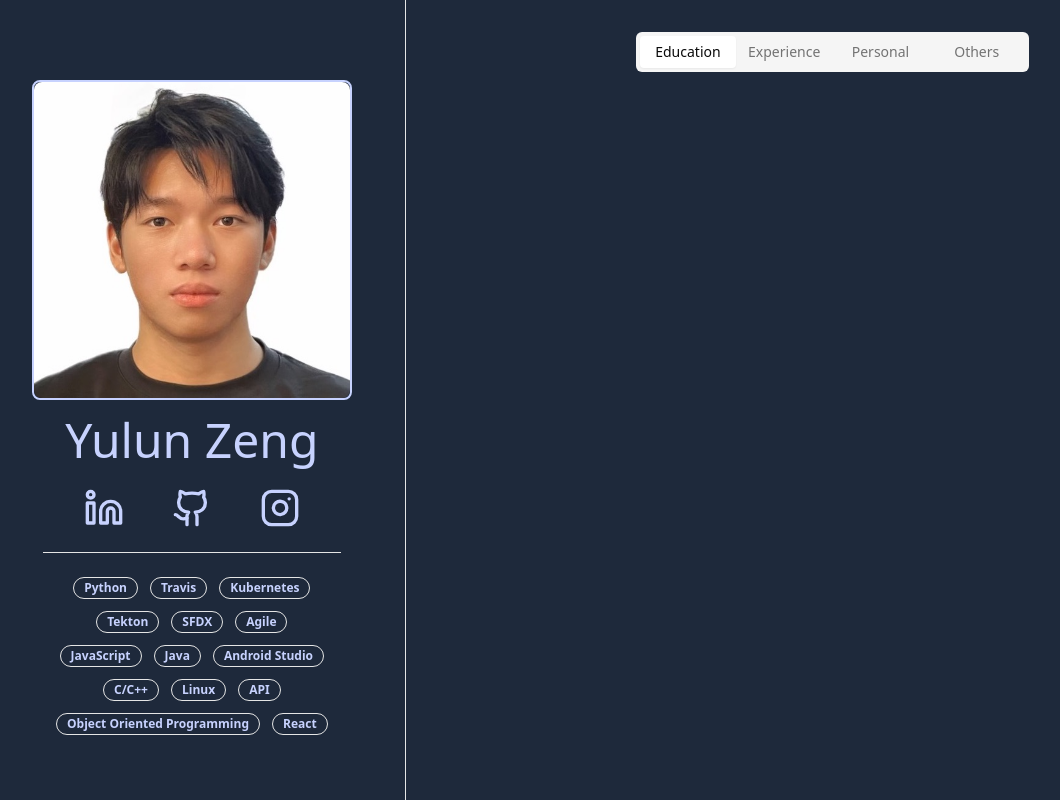
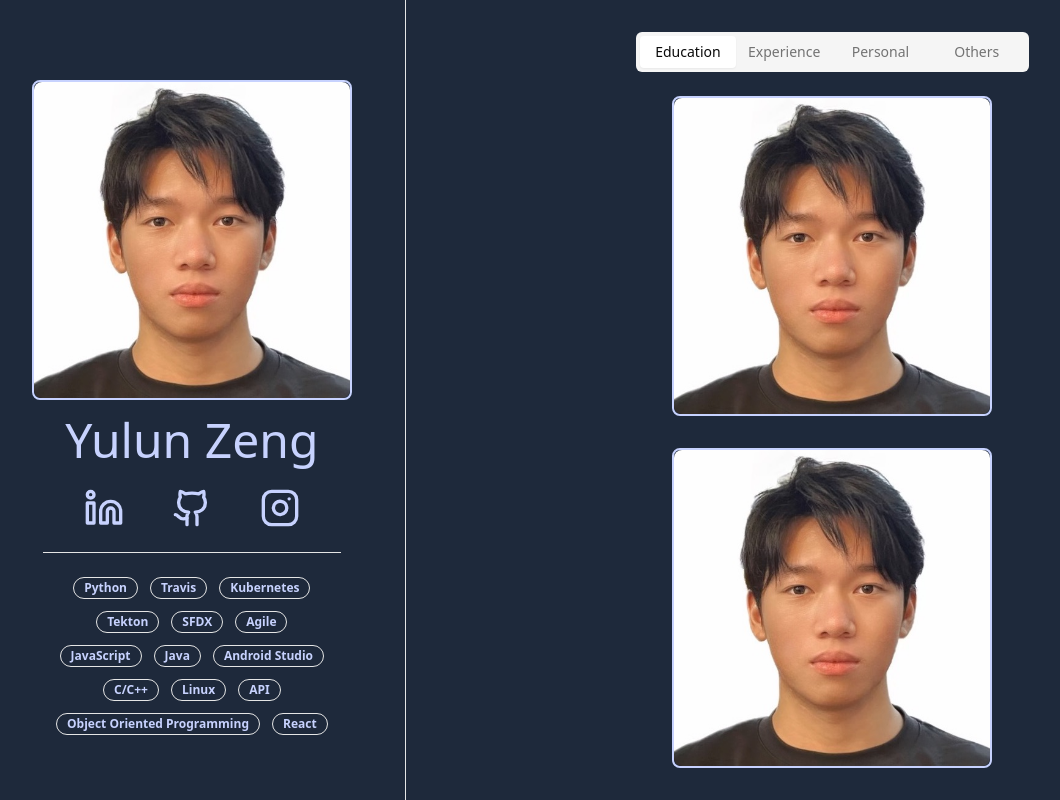
Before and after one commit to YunZng/YunZng, a React (Vite) app: page / in a window 1280 px wide. Shown: the whole page, without its empty margins (21-1081 px from the left). Built offline with nearby package versions, Linux system fonts and the light colour scheme.

Commit message:
made more dynamic

```diff
--- a/src/assets/data.ts
+++ /dev/null
@@ -1 +0,0 @@
-export const skills = ['Python', 'Travis', 'Kubernetes', 'Tekton', 'SFDX', 'Agile', 'JavaScript', 'Java', 'Android Studio', 'C/C++', 'Linux', 'API', 'Object Oriented Programming', 'React']
--- /dev/null
+++ b/src/assets/data.tsx
@@ -0,0 +1,28 @@
+import Education from "@/components/content/Education";
+import Experience from "@/components/content/Experience";
+import Others from "@/components/content/Others";
+import Personal from "@/components/content/Personal";
+
+export const skills = [
+  "Python",
+  "Travis",
+  "Kubernetes",
+  "Tekton",
+  "SFDX",
+  "Agile",
+  "JavaScript",
+  "Java",
+  "Android Studio",
+  "C/C++",
+  "Linux",
+  "API",
+  "Object Oriented Programming",
+  "React",
+];
+
+export const menuItems: any = {
+  Education: <Education/>,
+  Experience: <Experience/>,
+  Personal: <Personal/>,
+  Others: <Others/>,
+};
--- a/src/components/content/Education.tsx
+++ b/src/components/content/Education.tsx
@@ -0,0 +1,27 @@
+import Avatar from "../header/Avatar";
+
+export default function Education(){
+    return(
+        <div>
+            <Avatar/>
+            <Avatar/>
+            <Avatar/>
+            <Avatar/>
+            <Avatar/>
+            <Avatar/>
+            <Avatar/>
+            <Avatar/>
+            <Avatar/>
+            <Avatar/>
+            <Avatar/>
+            <Avatar/>
+            <Avatar/>
+            <Avatar/>
+            <Avatar/>
+            <Avatar/>
+            <Avatar/>
+            <Avatar/>
+            <Avatar/>
+        </div>
+    )
+}
--- /dev/null
+++ b/src/components/content/Experience.tsx
@@ -0,0 +1,9 @@
+import Avatar from "../header/Avatar";
+
+export default function Experience(){
+    return(
+        <div>
+            <Avatar/>
+        </div>
+    )
+}
--- /dev/null
+++ b/src/components/content/Menu.tsx
@@ -0,0 +1,23 @@
+import { TabsList, TabsTrigger } from "@/components/ui/tabs";
+
+export default function Menu({
+  menuNames,
+  setSelected,
+}: {
+  menuNames: string[];
+  setSelected: any;
+}) {
+  return (
+    <div className="flex justify-center sticky top-8 z-50">
+      <TabsList className="grid grid-cols-4">
+        {menuNames.map((menuName) => {
+          return (
+            <TabsTrigger key={menuName} value={menuName} onClick={()=>setSelected(menuName)}>
+              {menuName}
+            </TabsTrigger>
+          );
+        })}
+      </TabsList>
+    </div>
+  );
+}
--- a/src/components/content/NavMenu.tsx
+++ /dev/null
@@ -1,24 +0,0 @@
-import { Tabs, TabsContent, TabsList, TabsTrigger } from "@/components/ui/tabs";
-import { useState } from "react";
-
-export default function NavMenu() {
-  const texts: string[] = ["Education", "Experience", "Personal", "Others"];
-
-  const [selected, setSelected] = useState<string>(texts[0]);
-  return (
-    <div className="flex justify-center p-8">
-      <Tabs defaultValue={selected} className="w-full justify-items-center">
-        <div className="flex justify-center sticky top-8">
-          <TabsList className="grid grid-cols-4">
-            {texts.map((text) => {
-              return <TabsTrigger value={text} onClick={() => setSelected(text)}>{text}</TabsTrigger>;
-            })}
-          </TabsList>
-        </div>
-        <TabsContent value={selected}>
-
-        </TabsContent>
-      </Tabs>
-    </div>
-  );
-}
--- /dev/null
+++ b/src/components/content/Others.tsx
@@ -0,0 +1,9 @@
+import Avatar from "../header/Avatar";
+
+export default function Others(){
+    return(
+        <div>
+            <Avatar/>
+        </div>
+    )
+}
--- /dev/null
+++ b/src/components/content/Personal.tsx
@@ -0,0 +1,9 @@
+import Avatar from "../header/Avatar";
+
+export default function Personal(){
+    return(
+        <div>
+            <Avatar/>
+        </div>
+    )
+}
--- a/src/components/header/Skills.tsx
+++ b/src/components/header/Skills.tsx
@@ -6,6 +6,7 @@ export default function Skills() {
     <div className="flex flex-wrap justify-center gap-3 p-2">
       {skills.map((skill) => (
         <Badge
+          key={skill}
           variant="outline"
           className="hover:scale-105 transform transition duration-200 text-indigo-200"
         >
--- a/src/components/view/Content.tsx
+++ b/src/components/view/Content.tsx
@@ -1,9 +1,24 @@
-import NavMenu from "../content/NavMenu";
+import { menuItems } from "@/assets/data";
+import Menu from "../content/Menu";
+import { Tabs, TabsContent } from "../ui/tabs";
+import { useState } from "react";
 
-export default function Content(){
-    return (
-        <div className="h-full col-span-2 overflow-y-scroll no-scrollbar">
-            <NavMenu/>
-        </div>
-    )
+export default function Content() {
+  const menuNames = Object.keys(menuItems);
+  const [selected, setSelected] = useState<string>(menuNames[0]);
+  return (
+    <div className="h-full col-span-2 overflow-y-scroll no-scrollbar">
+      <div className="flex justify-center p-8">
+        <Tabs
+          defaultValue={menuNames[0]}
+          className="w-full justify-items-center"
+        >
+          <Menu menuNames={menuNames} setSelected={setSelected} />
+          <TabsContent value={selected} className="text-indigo-200">
+            {menuItems[selected]}
+          </TabsContent>
+        </Tabs>
+      </div>
+    </div>
+  );
 }
```
